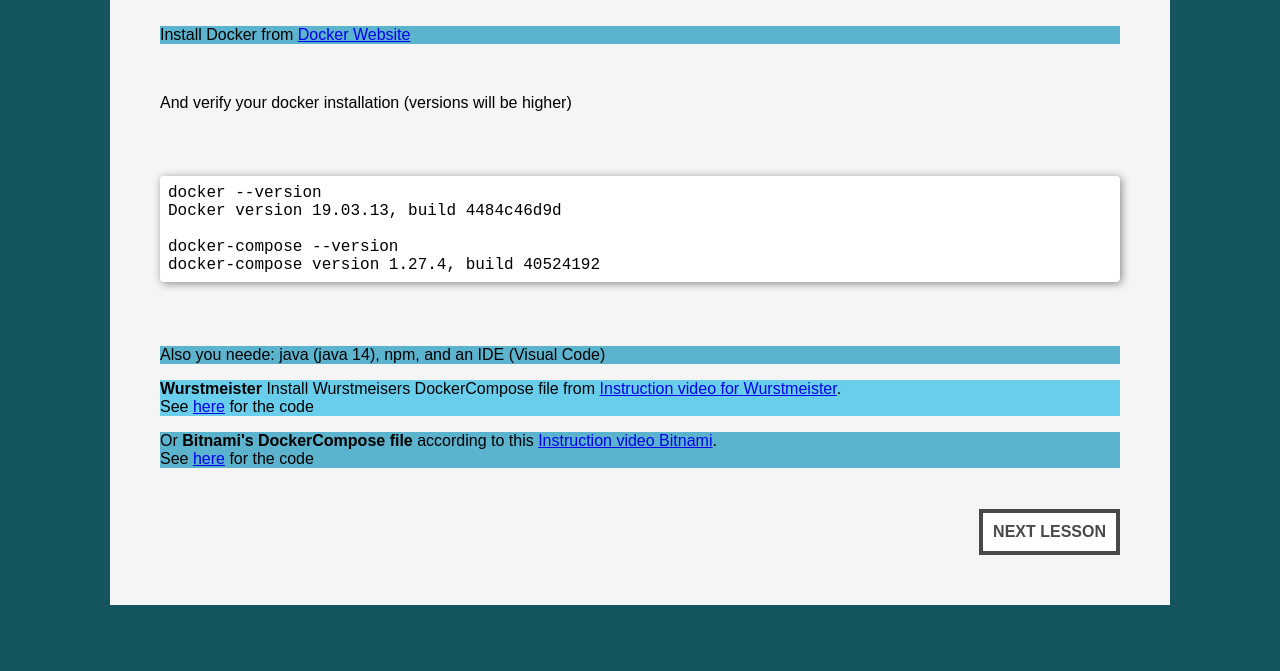
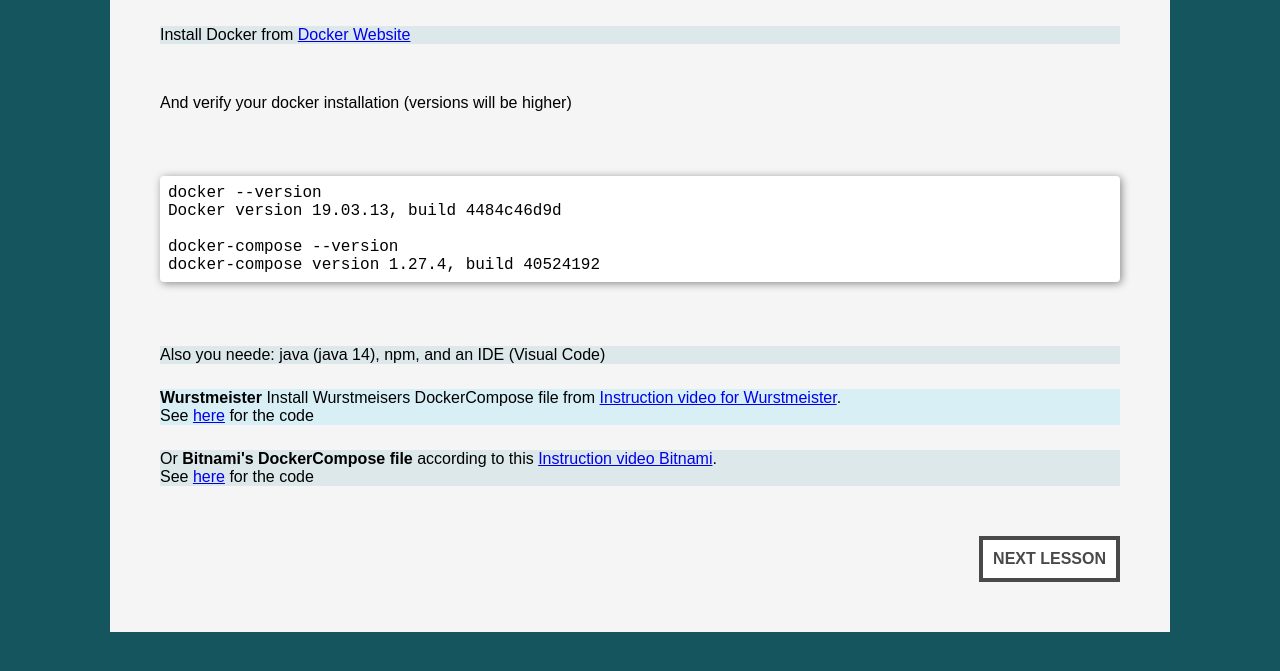
Before and after one commit to kafkaacademy/course_web, a website built with webpack: page src/data/les21/index.html in a window 1280 px wide. Shown: the part 643-1314 px from the top of the page. Built offline with nearby package versions, Linux system fonts and the light colour scheme; no server answers; files whose address does not match are found by name; what prettier would draw is missing.

Commit message:
kleuren en margin

```diff
--- a/src/css/style.css
+++ b/src/css/style.css
@@ -1,8 +1,10 @@
 :root {
     font-family: sans-serif;
+
     --margin-regular: 25px 25px 25px 25px;
     --margin-big: 50px 50px 50px 50px;
-    --vertical-spacer: 50px 0px 50px 0px;
+    --vertical-spacer-big: 50px 0px 50px 0px;
+    --vertical-spacer: 25px 0px;
 
     --padding-regular: 10px 20px;
     --padding-big: 25px 50px;
@@ -14,12 +16,16 @@
     --box-shadow-default: .1em .1em .5em rgba(0,0,0,.45);
 }
 
+.paragraph {
+    margin: var(--vertical-spacer);
+}
+
 .paragraph-even {
-    background: #5cb3ce;
+    background: rgb(17 114 144 / 10%);
 }
 
 .paragraph-odd {
-    background: #68ceec;
+    background: rgb(52 201 245 / 15%);
 }
 
 #logocontainer {
@@ -70,7 +76,7 @@ body {
 }
 
 #lessons {
-    margin: var(--vertical-spacer);
+    margin: var(--vertical-spacer-big);
 }
 
 nav {
@@ -111,10 +117,10 @@ a:hover {
 }
 
 .container {
-    margin: var(--vertical-spacer);
+    margin: var(--vertical-spacer-big);
 }
 .code {
-    margin: var(--vertical-spacer);
+    margin: var(--vertical-spacer-big);
 }
 
 pre {
```
